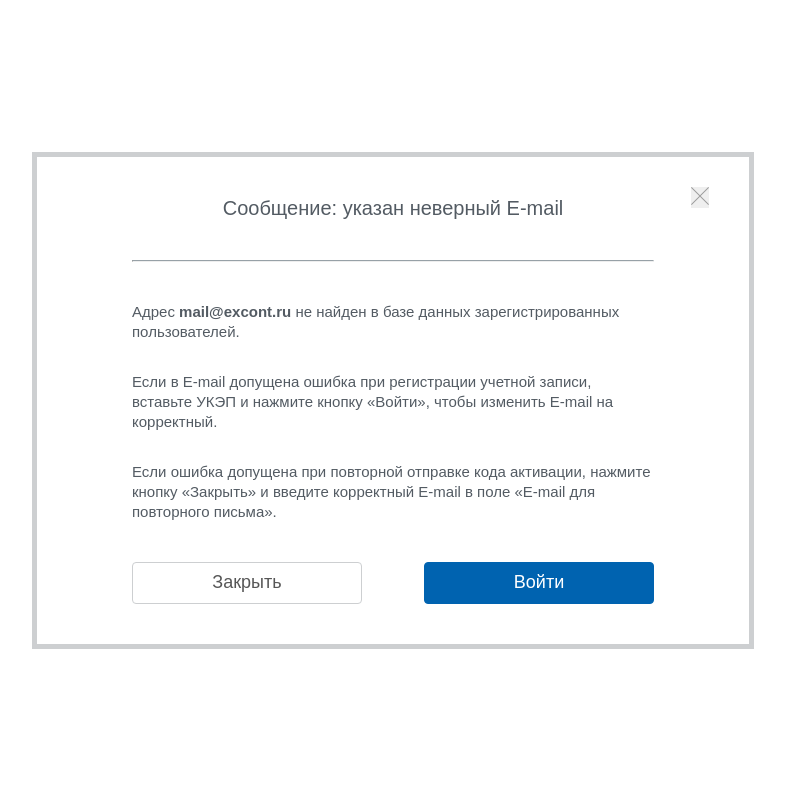
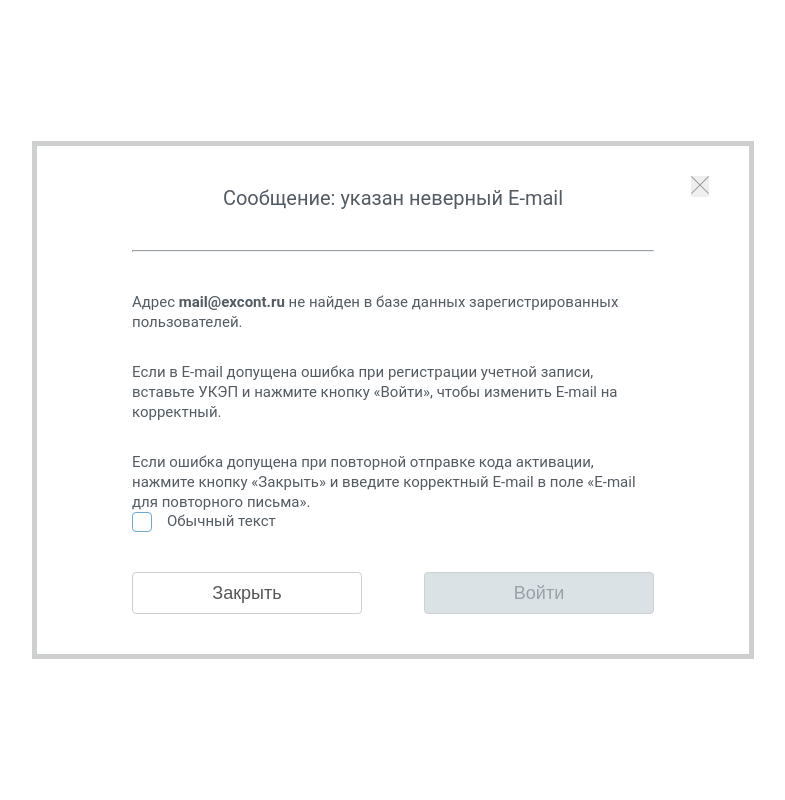
Before and after one commit to Mirzamorph/excont-react-modals, a React (Create React App) app: page / in a window 1280 px wide. Shown: the top 800 px of the page, without its empty margins (247-1032 px from the left). Built offline with nearby package versions, Linux system fonts and the light colour scheme.

Commit message:
added checkbox

```diff
--- a/src/components/modals/ErrorEmail.js
+++ b/src/components/modals/ErrorEmail.js
@@ -1,12 +1,14 @@
+/* eslint-disable jsx-a11y/label-has-associated-control */
 import React from 'react';
 import Modal from '../Modal';
+import { Checkbox } from '../partials/FormParts';
 
 function ErrorEmail() {
   return (
     <div className="container">
       <Modal
         button={
-          <button type="button" className="btn">
+          <button type="button" className="btn" disabled>
             Войти
           </button>
         }
@@ -28,6 +30,9 @@ function ErrorEmail() {
             повторного письма».
           </p>
         </div>
+        <form>
+          <Checkbox title="Обычный текст" />
+        </form>
       </Modal>
     </div>
   );
--- /dev/null
+++ b/src/components/partials/FormParts.js
@@ -0,0 +1,28 @@
+/* eslint-disable react/jsx-props-no-spreading */
+/* eslint-disable import/prefer-default-export */
+/* eslint-disable react/jsx-no-comment-textnodes */
+/* eslint-disable jsx-a11y/label-has-associated-control */
+import React from 'react';
+
+export const Checkbox = ({ title, ...props }) => (
+  <div className="form-field">
+    <div className="form-field__checkbox field-checkbox">
+      <input id="input" type="checkbox" {...props} />
+      <label htmlFor="input">
+        <svg
+          width="13"
+          height="10"
+          viewBox="0 0 13 10"
+          fill="none"
+          xmlns="http://www.w3.org/2000/svg"
+        >
+          <path
+            d="M0 3.4L5.85496 9.3L13 2.1L10.916 0L5.85496 5.1L2.08397 1.2L0 3.4Z"
+            fill="white"
+          />
+        </svg>
+      </label>
+    </div>
+    {title && <div className="form-field__title">{title}</div>}
+  </div>
+);
--- a/src/index.scss
+++ b/src/index.scss
@@ -1,9 +1,33 @@
+// Colors
+$bgBlue: #0063B0;
+$formBorder: #F0F0F0;
 $borderColor: #CDCFD1;
-$textColor: #535B63;
-$blue: #0063B0;
+$bgBlocked: #646464;
+$textGray: #535B63;
+$textBlue: #005FAF;
+
+// Font sizes
+@mixin header {
+  font-size: 36px;
+  color: $textGray;
+}
+@mixin text {
+  font-size: 15px;
+  color: $textGray;
+}
+@mixin textLink {
+  font-size: 15px;
+  color: $textBlue;
+}
+@mixin smallHeader {
+  font-size: 20px;
+  color: $textGray;
+}
+
+// styles
 
 body, html {
-  font-family: Arial, 'Roboto', Helvetica Neue ,Helvetica ,sans-serif;
+  font-family: 'Roboto';//, Helvetica Neue ,Helvetica ,sans-serif;
 }
 * {
   margin: 0;
@@ -32,10 +56,9 @@ body, html {
   max-width: 100%;
   box-sizing: border-box;
   &__title {
-    font-size: 20px;
+    @include smallHeader;
     font-weight: normal;
     text-align: center;
-    color: $textColor;
     margin-bottom: 40px;
   }
   &__line {
@@ -63,7 +86,7 @@ body, html {
   }
   &__text {
     font-size: 15px;
-    color: $textColor;
+    color: $textGray;
     line-height: 20px;
     p {
       margin-bottom: 30px;
@@ -82,20 +105,96 @@ body, html {
   align-items: center;
   font-size: 18px;
   color: #fff;
-  border: 1px solid $blue;
+  border: 1px solid $bgBlue;
   border-radius: 4px;
   box-sizing: border-box;
-  background-color: $blue;
+  background-color: $bgBlue;
   cursor: pointer;
   transition: 0.3s;
+  &:disabled {
+    border-color: #CDCFD1 !important;
+    background-color: #DBE2E6 !important;
+    color: #97A1A7 !important;
+    cursor: not-allowed;
+  }
+  &:hover {
+    background-color: #023E83;
+    border-color: #023E83;
+  }
+  &:active {
+    background-color: #002957;
+    border-color: #002957;
+  }
   &-outline {
     color: #565656;
     border: 1px solid $borderColor;
     background-color: transparent;
   }
   &-outline:hover {
-    border-color: $blue;
-    background-color: $blue;
-    color: #fff;
+    border-color: #CDCFD1;
+    background-color: #F5F5F5;
+    color: #3C3C3C;
+  }
+  &-outline:active {
+    background-color: #E0E0E0;
+    border-color: #CDCFD1;
+    color: #000000;
   }
 }
+
+.form-field {
+  display: flex;
+  &__checkbox {
+    width: 20px;
+    height: 20px;
+    margin-right: 15px;
+  }
+  &__title {
+    @include text;
+  }
+}
+
+.field-checkbox {
+  position: relative;
+  display: inline;
+  input {
+    opacity: 0;
+    &:focus + label {
+      box-shadow: 0 0 0px 5px #DDF1FF;
+      border: none;
+    }
+    &:checked + label {
+      background-color: #6CA9D2;
+      svg {
+        opacity: 1;
+      }
+    }
+    &:disabled + label {
+      background-color: #DBE2E6;
+      border-color: #DBE2E6;
+      svg {
+        opacity: 0;
+      }
+    }
+    &:disabled:checked + label svg {
+      opacity: 1;
+      fill: #97A1A7;
+    }
+  }
+  label {
+    position: absolute;
+    top: 0;
+    left: 0;
+    display: block;
+    width: 20px;
+    height: 20px;
+    display: flex;
+    justify-content: center;
+    align-items: center;
+    background-color: #fff;
+    border: 1px solid #6CA9D2;
+    box-sizing: border-box;
+    border-radius: 4px;
+    cursor: pointer;
+  }
+}
```
Also changed, not shown: src/assets/img/checkmark.svg (added).
